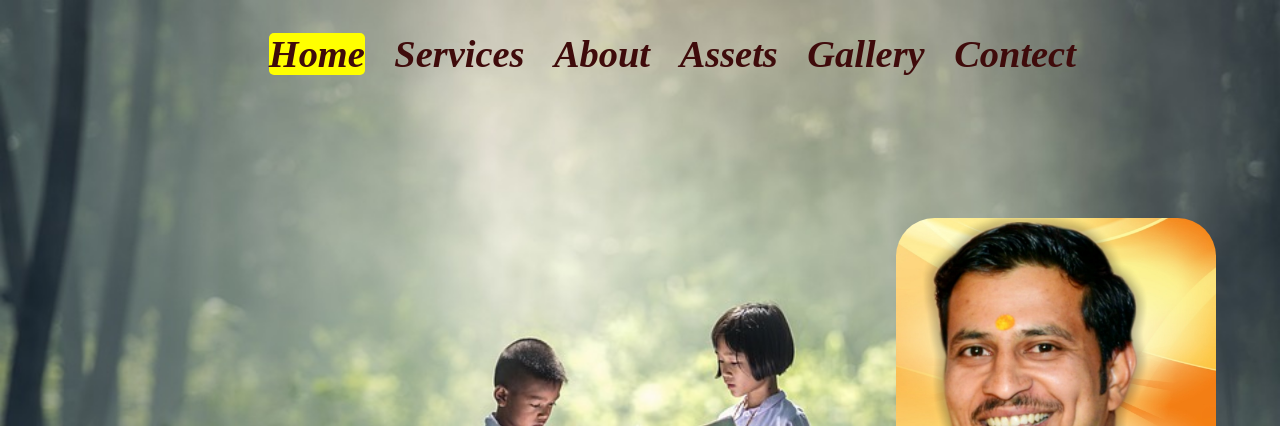
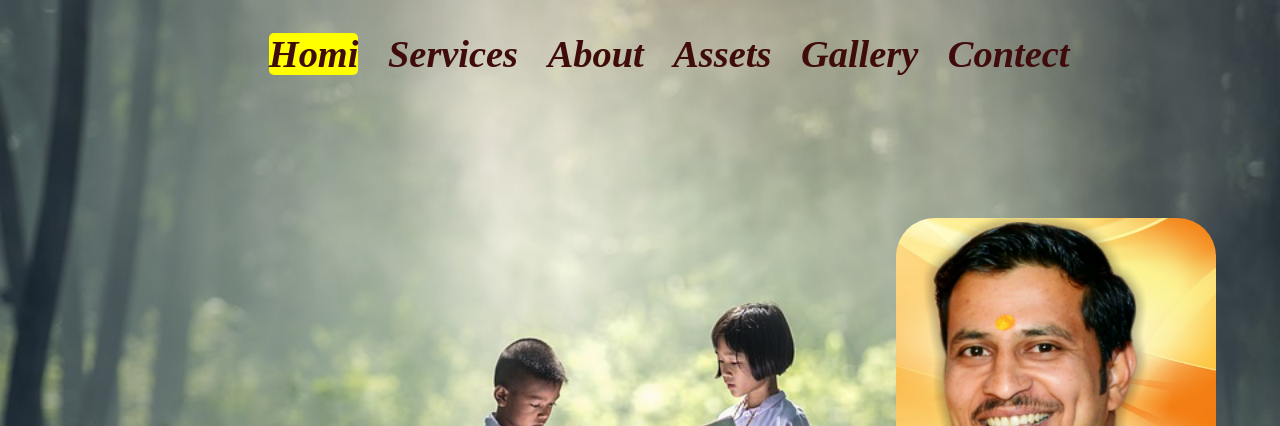
Before and after one commit to abhitesh898/Balaji-Institute, a plain HTML site: page index.html in a window 1280 px wide. Shown: the top 426 px of the page. Drawn offline with Linux system fonts and the light colour scheme.

Commit message:
fourth commit

```diff
--- a/index.html
+++ b/index.html
@@ -17,7 +17,7 @@
     </div>
 
     <div class="hader">
-        <a href="index.html">Home</a>
+        <a href="index.html">Homi</a>
         <a href="service.html">Services</a>
         <a href="about.html">About</a>
         <a href="assets.html">Assets</a>
```
